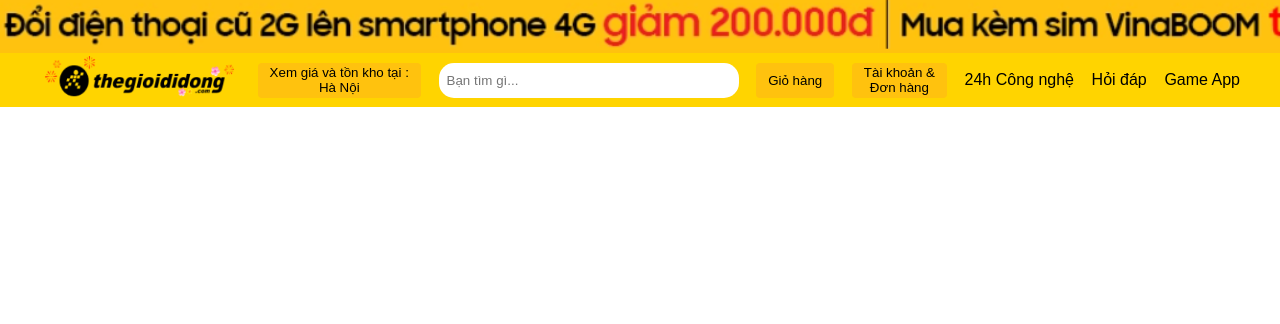
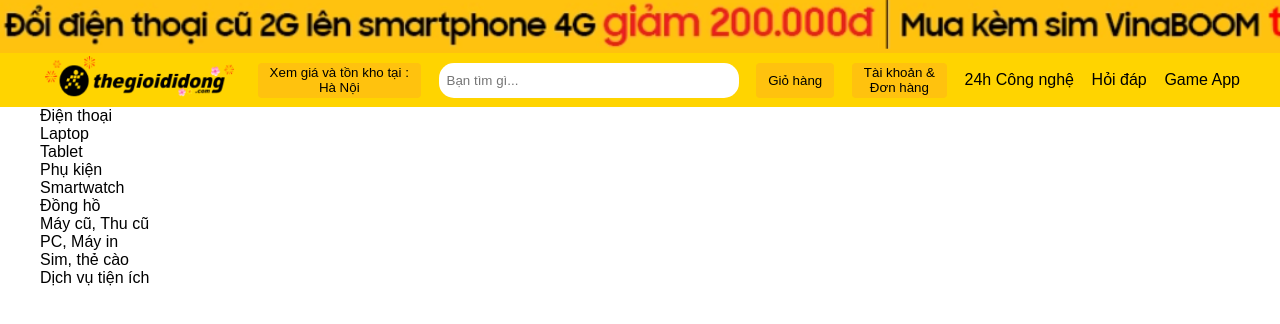
Before and after one commit to NguyenNgocMinh182003/baitapcanhan1, a plain HTML site: page Lê Văn Tới/index.html in a window 1280 px wide. Shown: the top 324 px of the page. Drawn offline with Linux system fonts and the light colour scheme.

Commit message:
commit 3

```diff
--- a/Lê Văn Tới/index.html
+++ b/Lê Văn Tới/index.html
@@ -24,7 +24,24 @@
             </ul>
         </div>
     </nav>
-
+    <section class="menu-bar">
+        <div class="container">
+            <div class="menu-bar-content">
+                <ul>
+                    <li><a href="">Điện thoại</a></li>
+                    <li><a href="">Laptop</a></li>
+                    <li><a href="">Tablet</a></li>
+                    <li><a href="">Phụ kiện</a></li>
+                    <li><a href="">Smartwatch</a></li>
+                    <li><a href="">Đồng hồ</a></li>
+                    <li><a href="">Máy cũ, Thu cũ</a></li>
+                    <li><a href="">PC, Máy in</a></li>
+                    <li><a href="">Sim, thẻ cào</a></li>
+                    <li><a href="">Dịch vụ tiện ích</a></li>
+                </ul>
+            </div>
+        </div>
+    </section>
 
 </body>
 </html>
```
